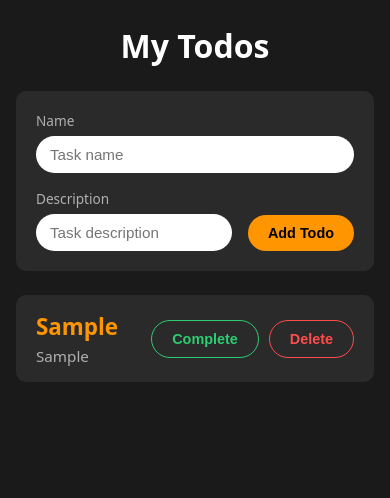
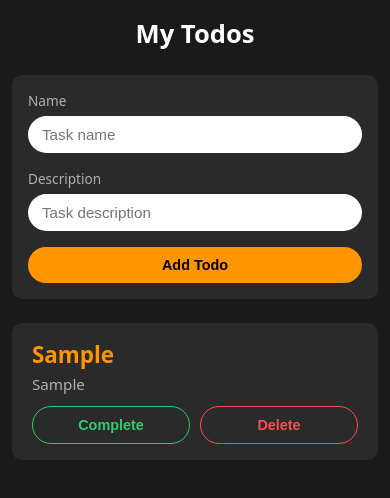
Before and after one commit to sulimankemo43/todo-app, a React (Vite) app: page / in a window 390 px wide. Both pictures are taken after typing "Sample", "Sample" into the empty fields and a click on the button "Add Todo". Shown: the top 498 px of the page. Built offline with nearby package versions, Linux system fonts and the light colour scheme.

Commit message:
Add responsive design for mobile and tablet

```diff
--- a/src/index.css
+++ b/src/index.css
@@ -154,3 +154,40 @@ body {
   font-size: 0.9rem;
   margin-top: 4px;
 }
+@media (max-width: 600px) {
+  body {
+    padding: 16px 12px;
+  }
+
+  .app h1 {
+    font-size: 1.6rem;
+  }
+
+  .add-form {
+    flex-direction: column;
+    align-items: stretch;
+    padding: 16px;
+  }
+
+  .field {
+    width: 100%;
+  }
+
+  .add-form .btn-accent {
+    width: 100%;
+  }
+
+  .todo-item {
+    flex-direction: column;
+    align-items: flex-start;
+    gap: 12px;
+  }
+
+  .todo-actions {
+    width: 100%;
+  }
+
+  .todo-actions .btn {
+    flex: 1;
+  }
+}
```
